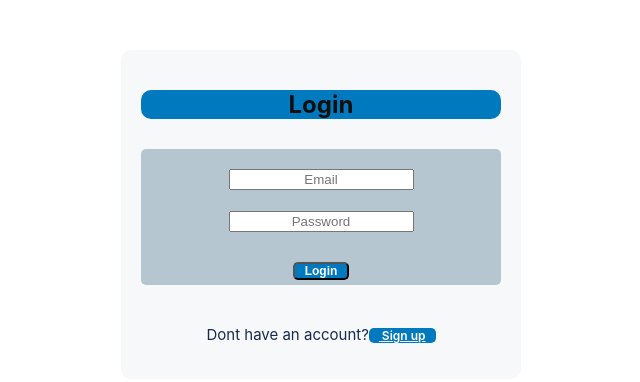
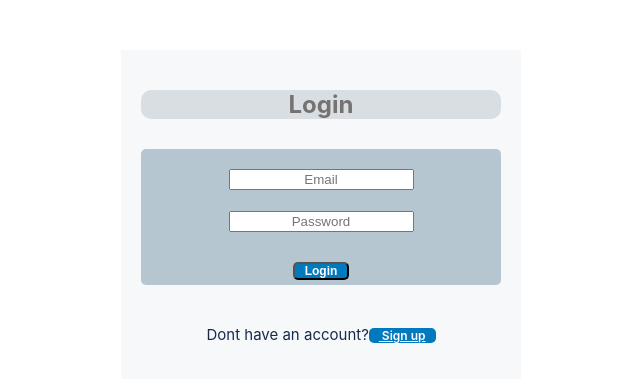
Before and after one commit to nirajbhayera4/Task-Management-Platform-Full--stack-, a React app in the folder frontend/: page /login in a window 1280 px wide. Shown: the top 382 px of the page, without its empty margins (319-959 px from the left). Built offline with nearby package versions, Linux system fonts and the light colour scheme; the HTML template or start-up script is replaced by a standard one.

Commit message:
Refresh login heading styling
Soften the login heading colors and remove the login container's rounded corners.

```diff
--- a/frontend/src/Pages/Login.css
+++ b/frontend/src/Pages/Login.css
@@ -1,8 +1,8 @@
 .login-heading{
-    color:rgb(14, 14, 14);
+    color:rgb(118, 114, 114);
     text-align: center;
     margin-bottom: 30px;
-    background-color: #0079bf;
+    background-color: #d8dee1;
     font-family: 'Inter',-apple-system,'Segoe UI', 'sans-serif';
     border-radius: 10px;
 }
@@ -63,5 +63,4 @@
 .login-container{
     padding: 20px;
     background-color: #f7f8fa;
-    border-radius: 10px;
 }
```
